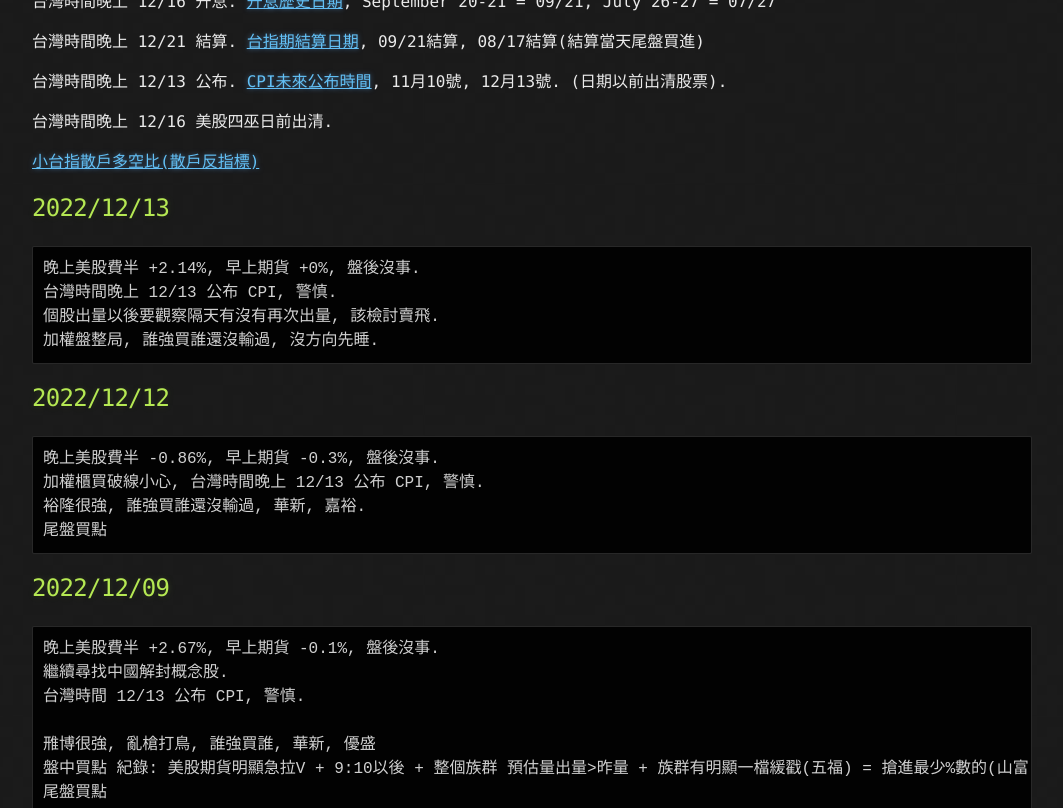
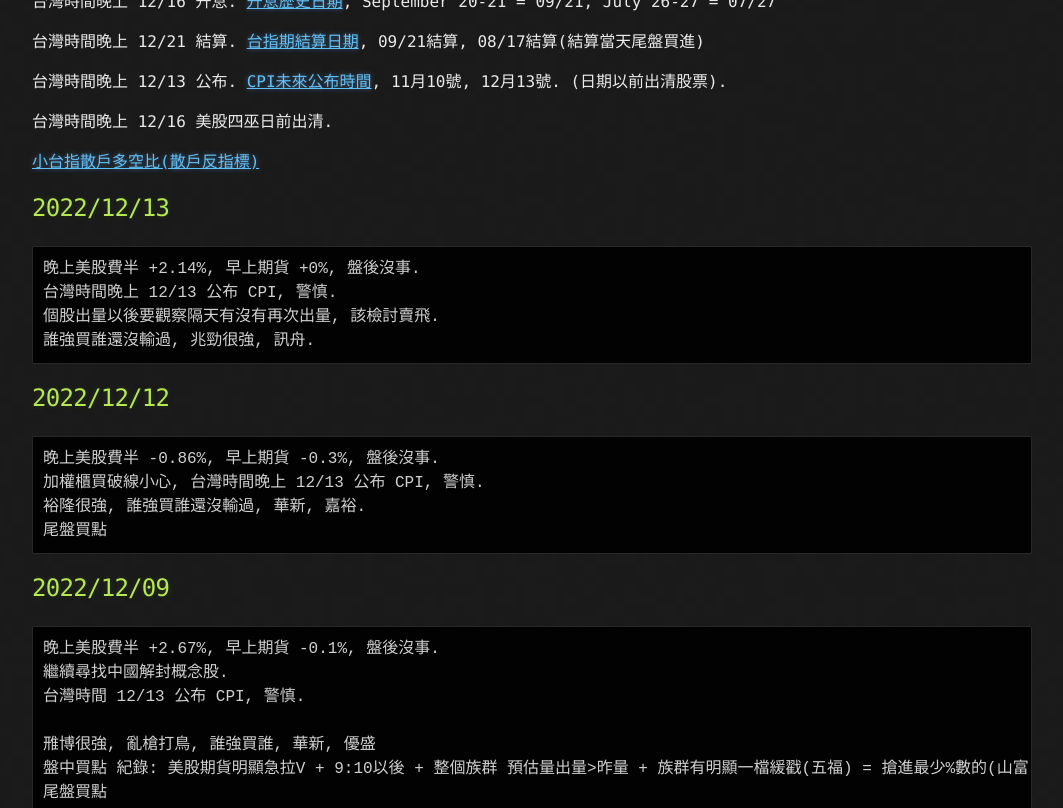
Before and after one commit to lepg5487/Stock_God, a Jekyll site: the page built from index.md, in a window 1280 px wide and 900 px high, scrolled down 348 px, cut to the strip 0-808 px from the top of the window. Shown: the whole strip, without its empty margins (108-1171 px from the left). Built offline with Jekyll 4.4.1, drawn with Linux system fonts in a browser that asks for light colours; our own code applies the rules of GitHub Pages for plain Markdown files.

Commit message:
Update index.md

````diff
--- a/index.md
+++ b/index.md
@@ -21,7 +21,7 @@ layout: testlayouts
 晚上美股費半 +2.14%, 早上期貨 +0%, 盤後沒事.
 台灣時間晚上 12/13 公布 CPI, 警慎.
 個股出量以後要觀察隔天有沒有再次出量, 該檢討賣飛.
-加權盤整局, 誰強買誰還沒輸過, 沒方向先睡.
+誰強買誰還沒輸過, 兆勁很強, 訊舟.
 ```
 
 ## 2022/12/12
````
